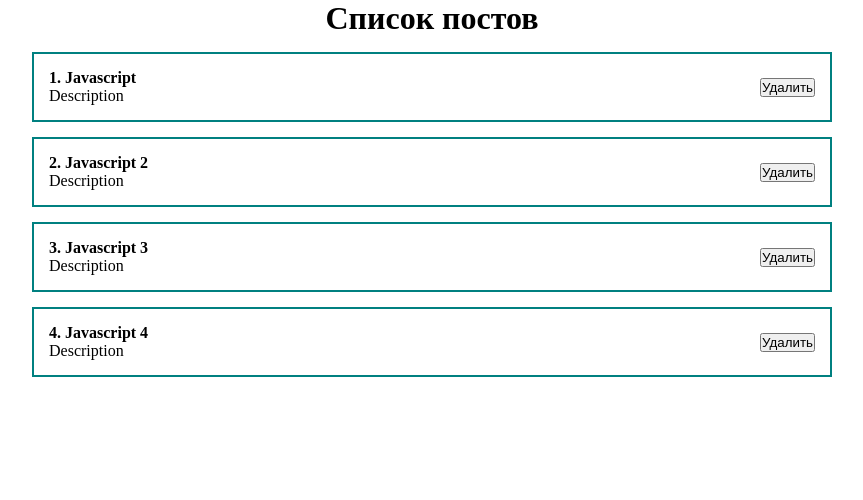
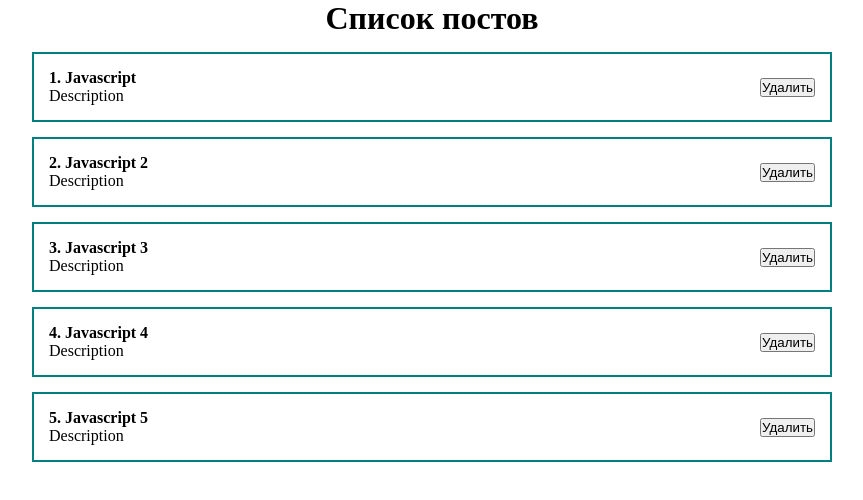
Before and after one commit to Sergio-916/ulbi-project, a React (Create React App) app: page / in a window 1280 px wide. Shown: the top 500 px of the page, without its empty margins (208-1071 px from the left). Built offline with nearby package versions, Linux system fonts and the light colour scheme.

Commit message:
add new line

```diff
--- a/src/App.js
+++ b/src/App.js
@@ -11,6 +11,7 @@ function App() {
   { id: 2, title: 'Javascript 2', body: 'Description' },
   { id: 3, title: 'Javascript 3', body: 'Description' },
   { id: 4, title: 'Javascript 4', body: 'Description' },
+  { id: 5, title: 'Javascript 5', body: 'Description' },
   ])
 
 
```
